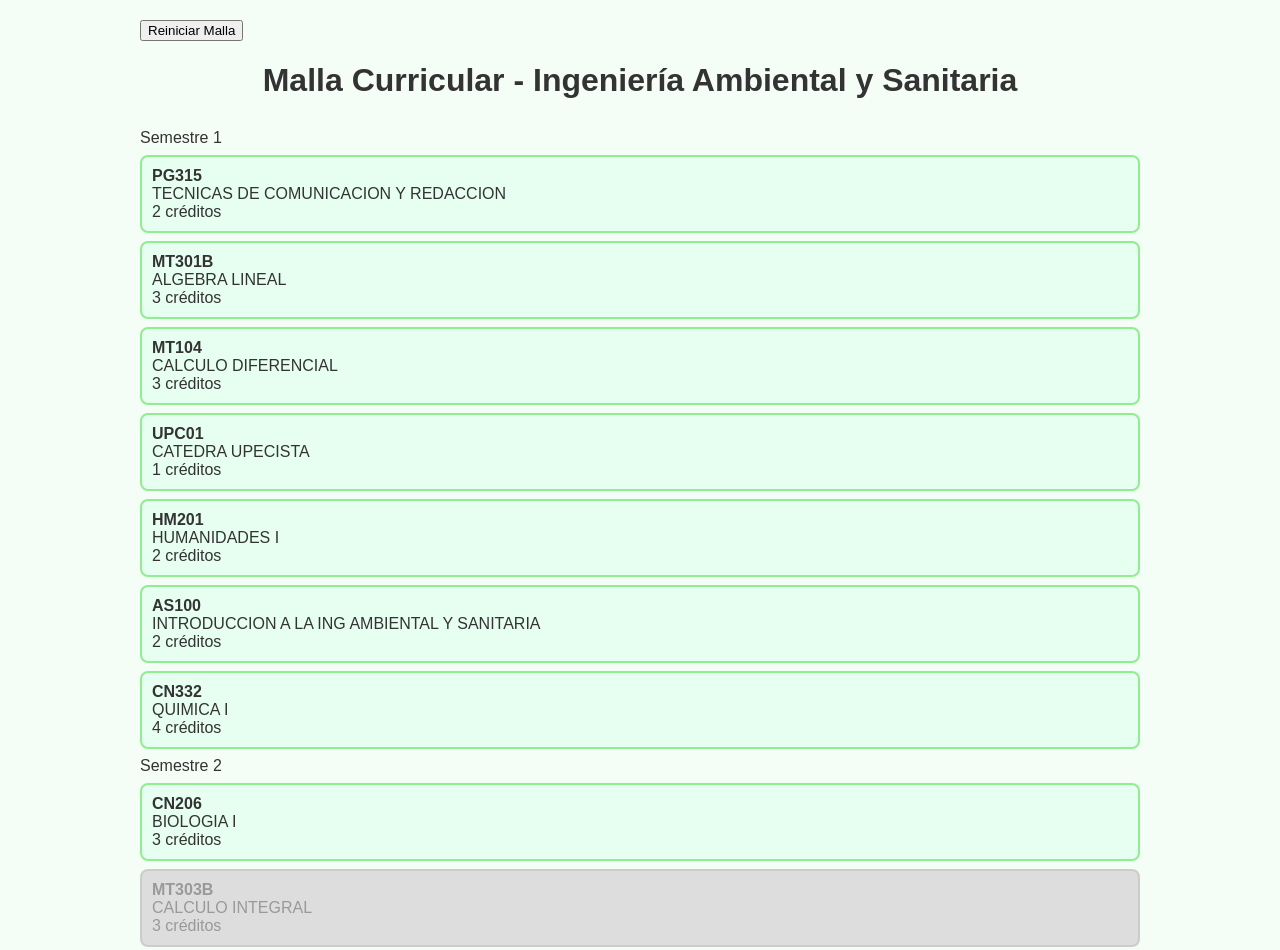
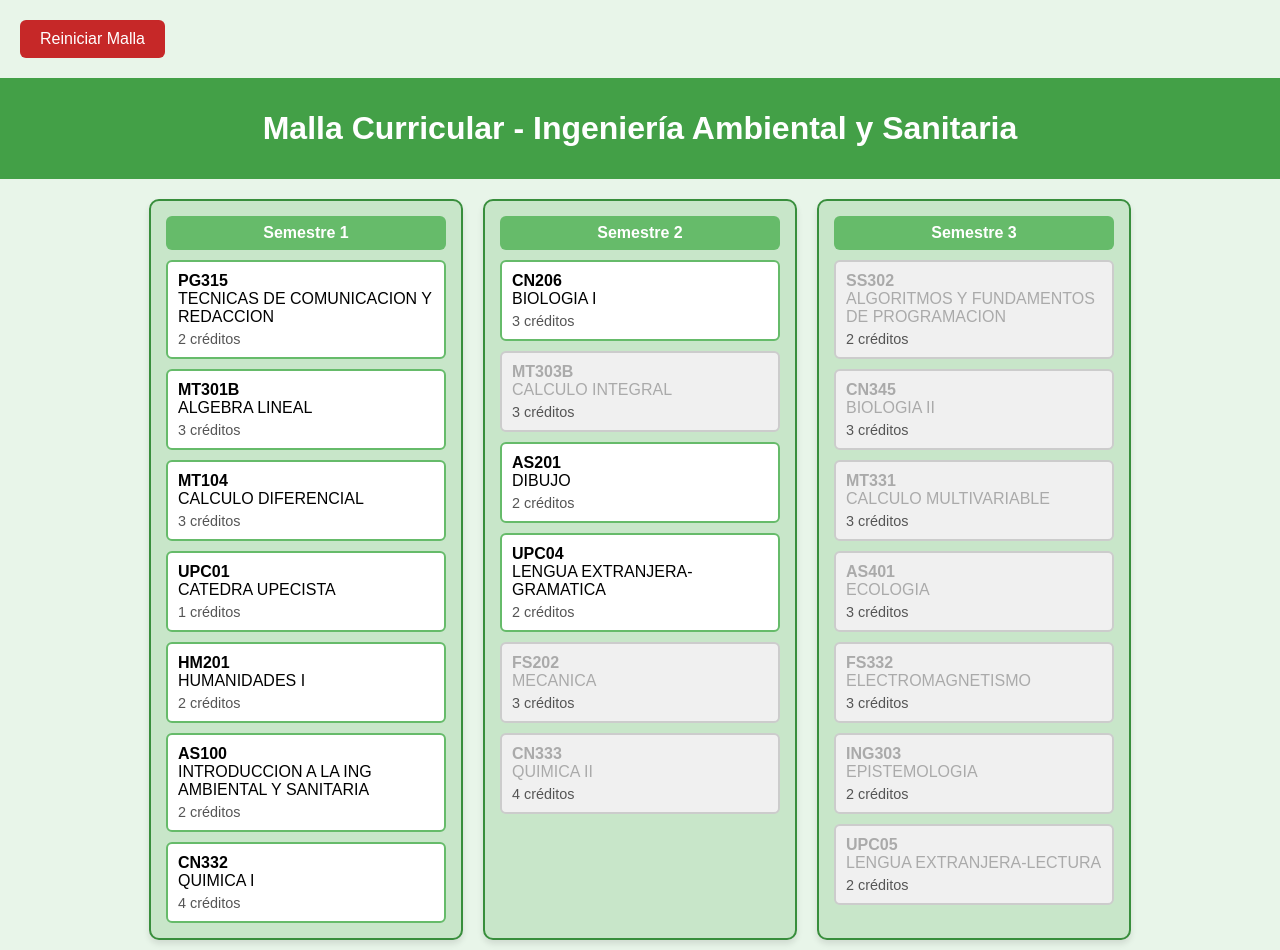
Before and after one commit to naz1308/malla-ing_ambiental, a plain HTML site: page index.html in a window 1280 px wide. Shown: the top 950 px of the page. Drawn offline with Linux system fonts and the light colour scheme.

Commit message:
Update estilos.css

```diff
--- a/estilos.css
+++ b/estilos.css
@@ -1,70 +1,94 @@
+/* estilos.css */
+
 body {
   font-family: Arial, sans-serif;
-  background: #f4fdf6;
-  color: #333;
-  padding: 20px;
-  max-width: 1000px;
-  margin: auto;
+  margin: 0;
+  padding: 0;
+  background-color: #e8f5e9;
 }
 
-h1 {
+.titulo {
   text-align: center;
-  margin-bottom: 30px;
+  background-color: #43a047;
+  color: white;
+  padding: 1em;
+  margin: 0;
 }
 
-#creditos {
+#malla {
+  display: flex;
+  flex-wrap: wrap;
+  justify-content: center;
+  gap: 20px;
+  padding: 20px;
+}
+
+.semestre-container {
+  border: 2px solid #388e3c;
+  background-color: #c8e6c9;
+  border-radius: 10px;
+  padding: 15px;
+  width: 280px;
+  box-shadow: 0 4px 6px rgba(0, 0, 0, 0.1);
+  display: flex;
+  flex-direction: column;
+  gap: 10px;
+}
+
+.semestre-title {
+  background-color: #66bb6a;
+  color: white;
   font-weight: bold;
   text-align: center;
-  margin-bottom: 20px;
-  font-size: 18px;
-}
-
-.semestre {
-  background: #c6efd9;
-  padding: 10px;
-  margin-top: 20px;
-  font-weight: bold;
+  padding: 8px;
   border-radius: 6px;
 }
 
 .ramo {
-  background: #e6fff0;
-  border: 2px solid #90ee90;
-  border-radius: 8px;
+  background-color: white;
+  border: 2px solid #66bb6a;
+  border-radius: 6px;
   padding: 10px;
-  margin: 8px 0;
   cursor: pointer;
-  transition: all 0.3s ease;
+  transition: transform 0.2s, background-color 0.2s;
 }
 
 .ramo:hover {
-  background: #d0ffe1;
+  transform: scale(1.03);
 }
 
 .ramo.aprobado {
-  background-color: #a4fcb0;
+  background-color: #a5d6a7;
+  border-color: #388e3c;
   text-decoration: line-through;
+  color: #2e7d32;
 }
 
 .ramo.bloqueado {
-  background-color: #ddd;
-  color: #999;
-  cursor: not-allowed;
+  background-color: #f0f0f0;
+  color: #aaa;
   border-color: #ccc;
+  pointer-events: none;
 }
 
-.codigo {
-  font-weight: bold;
-  font-size: 14px;
+.ramo .info {
+  font-size: 0.9em;
+  margin-top: 5px;
+  color: #555;
 }
 
-.nombre {
-  margin-top: 5px;
-  font-size: 13px;
+.reiniciar {
+  background-color: #c62828;
+  color: white;
+  border: none;
+  padding: 10px 20px;
+  font-size: 1em;
+  cursor: pointer;
+  border-radius: 6px;
+  margin: 20px;
+  display: block;
 }
 
-.creditos {
-  font-size: 12px;
-  color: #555;
-  margin-top: 4px;
+.reiniciar:hover {
+  background-color: #b71c1c;
 }
```
